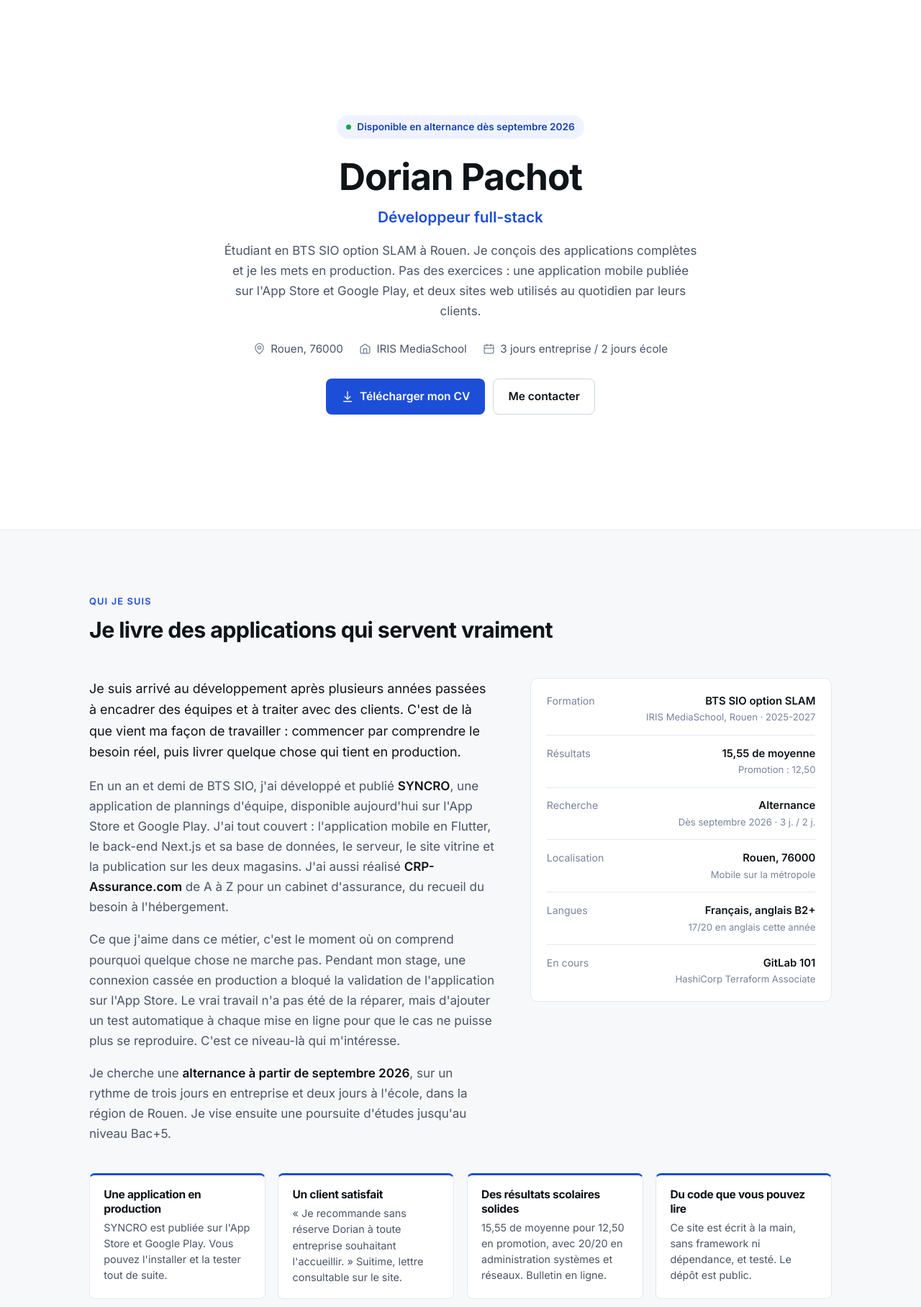
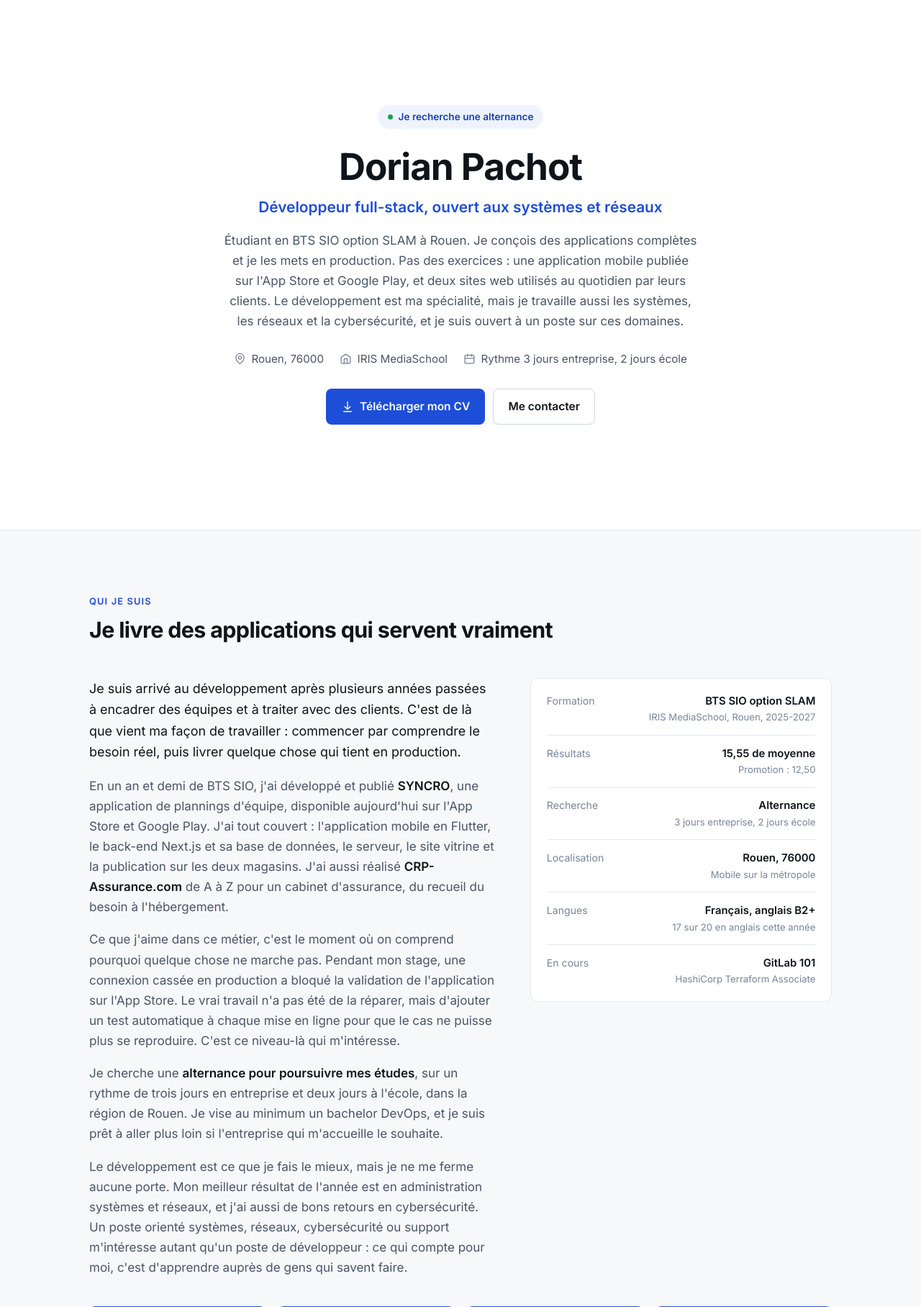
Before and after one commit to dorianpachot-create/portefollio, a PHP site: page / in a window 1280 px wide. Shown: the part 65-1881 px from the top of the page at 72% size. Run offline with PHP 8.4, Linux system fonts and the light colour scheme.

Commit message:
Ouvre le profil aux systemes et reseaux, retire la date, corrige l'e-mail
- Le site ne laisse plus croire que seul le developpement m'interesse :
  role, accroche, presentation, competences et cours le disent, en
  s'appuyant sur un fait verifiable (20 en administration systemes et
  reseaux, meilleure note de l'annee)
- "Septembre 2026" retire partout, y compris des metadonnees. La
  formulation devient "une alternance pour poursuivre mes etudes", avec
  l'objectif precise : bachelor DevOps au minimum, plus si l'entreprise
  le souhaite
- La preuve "Un client satisfait" devient "Une lettre de recommandation" :
  Valentin Javelaud est mon responsable de stage, pas un client
- La ligne e-mail sort de la grille .contact. Le grid-column: 1 / -1
  combine a repeat(auto-fit, ...) donnait un resultat imprevisible et
  l'adresse passait toujours a la ligne. C'est maintenant un bloc a part
  au-dessus de la grille, tout sur une ligne.

33 tests au vert, 0 lien casse, 0 classe orpheline.

```diff
--- a/index.html
+++ b/index.html
@@ -3,8 +3,8 @@
 <head>
   <meta charset="utf-8" />
   <meta name="viewport" content="width=device-width, initial-scale=1" />
-  <title>Dorian Pachot - Développeur full-stack, alternance septembre 2026</title>
-  <meta name="description" content="Dorian Pachot, étudiant en BTS SIO SLAM à Rouen. Développeur full-stack : SYNCRO publiée sur l'App Store et Google Play, CRP-Assurance.com en production. Recherche une alternance pour septembre 2026." />
+  <title>Dorian Pachot - Développeur full-stack, recherche une alternance</title>
+  <meta name="description" content="Dorian Pachot, étudiant en BTS SIO SLAM à Rouen. Développeur full-stack : SYNCRO publiée sur l'App Store et Google Play, CRP-Assurance.com en production. Recherche une alternance pour poursuivre ses études, ouvert au développement comme aux systèmes et réseaux." />
   <meta name="author" content="Dorian Pachot" />
   <link rel="canonical" href="https://dorianpachot-create.github.io/portefollio/" />
   <meta name="theme-color" content="#1d4ed8" />
@@ -32,7 +32,7 @@
   <meta property="og:type" content="profile" />
   <meta property="og:locale" content="fr_FR" />
   <meta property="og:title" content="Dorian Pachot - Développeur full-stack" />
-  <meta property="og:description" content="BTS SIO SLAM à Rouen. SYNCRO publiée sur l'App Store et Google Play, CRP-Assurance.com et appsyncro.fr en production. Alternance recherchée pour septembre 2026." />
+  <meta property="og:description" content="BTS SIO SLAM à Rouen. SYNCRO publiée sur l'App Store et Google Play, CRP-Assurance.com et appsyncro.fr en production. Recherche une alternance pour poursuivre ses études." />
   <meta property="og:url" content="https://dorianpachot-create.github.io/portefollio/" />
   <meta property="og:image" content="https://dorianpachot-create.github.io/portefollio/assets/meta/og-image.png" />
   <meta property="og:image:width" content="1200" />
@@ -62,7 +62,7 @@
     "alumniOf": { "@type": "EducationalOrganization", "name": "IRIS MediaSchool, campus de Rouen" },
     "knowsAbout": ["Flutter", "Dart", "Next.js", "TypeScript", "JavaScript", "PHP", "Python", "SQL", "API REST", "Nginx", "Linux"],
     "sameAs": ["https://www.linkedin.com/in/dorian-pachot-81299930a/"],
-    "seeks": { "@type": "Demand", "name": "Alternance en développement, septembre 2026" }
+    "seeks": { "@type": "Demand", "name": "Alternance en informatique : développement, systèmes, réseaux ou cybersécurité" }
   }
   </script>
 </head>
@@ -114,14 +114,16 @@
          ================================================================ -->
     <section class="hero hero--center" aria-labelledby="hero-title">
       <div class="hero__inner">
-        <span class="hero__eyebrow">Disponible en alternance dès septembre 2026</span>
+        <span class="hero__eyebrow">Je recherche une alternance</span>
         <h1 class="hero__title" id="hero-title">Dorian Pachot</h1>
-        <p class="hero__role">Développeur full-stack</p>
+        <p class="hero__role">Développeur full-stack, ouvert aux systèmes et réseaux</p>
         <p class="hero__subtitle">
           Étudiant en BTS SIO option SLAM à Rouen. Je conçois des applications complètes
           et je les mets en production. Pas des exercices : une application mobile
           publiée sur l'App Store et Google Play, et deux sites web utilisés au
-          quotidien par leurs clients.
+          quotidien par leurs clients. Le développement est ma spécialité, mais je
+          travaille aussi les systèmes, les réseaux et la cybersécurité, et je suis
+          ouvert à un poste sur ces domaines.
         </p>
 
         <ul class="hero__meta">
@@ -135,7 +137,7 @@
           </li>
           <li>
             <svg viewBox="0 0 24 24" fill="none" stroke="currentColor" stroke-width="1.8" stroke-linecap="round" stroke-linejoin="round" aria-hidden="true"><rect x="3" y="5" width="18" height="16" rx="2"/><path d="M8 3v4M16 3v4M3 11h18"/></svg>
-            3 jours entreprise / 2 jours école
+            Rythme 3 jours entreprise, 2 jours école
           </li>
         </ul>
 
@@ -188,16 +190,24 @@
               m'intéresse.
             </p>
             <p>
-              Je cherche une <strong>alternance à partir de septembre 2026</strong>, sur un
+              Je cherche une <strong>alternance pour poursuivre mes études</strong>, sur un
               rythme de trois jours en entreprise et deux jours à l'école, dans la région de
-              Rouen. Je vise ensuite une poursuite d'études jusqu'au niveau Bac+5.
+              Rouen. Je vise au minimum un bachelor DevOps, et je suis prêt à aller plus loin
+              si l'entreprise qui m'accueille le souhaite.
+            </p>
+            <p>
+              Le développement est ce que je fais le mieux, mais je ne me ferme aucune porte.
+              Mon meilleur résultat de l'année est en administration systèmes et réseaux, et
+              j'ai aussi de bons retours en cybersécurité. Un poste orienté systèmes, réseaux,
+              cybersécurité ou support m'intéresse autant qu'un poste de développeur : ce qui
+              compte pour moi, c'est d'apprendre auprès de gens qui savent faire.
             </p>
           </div>
 
           <dl class="facts">
             <div>
               <dt>Formation</dt>
-              <dd>BTS SIO option SLAM<small>IRIS MediaSchool, Rouen · 2025-2027</small></dd>
+              <dd>BTS SIO option SLAM<small>IRIS MediaSchool, Rouen, 2025-2027</small></dd>
             </div>
             <div>
               <dt>Résultats</dt>
@@ -205,7 +215,7 @@
             </div>
             <div>
               <dt>Recherche</dt>
-              <dd>Alternance<small>Dès septembre 2026 · 3 j. / 2 j.</small></dd>
+              <dd>Alternance<small>3 jours entreprise, 2 jours école</small></dd>
             </div>
             <div>
               <dt>Localisation</dt>
@@ -213,7 +223,7 @@
             </div>
             <div>
               <dt>Langues</dt>
-              <dd>Français, anglais B2+<small>17/20 en anglais cette année</small></dd>
+              <dd>Français, anglais B2+<small>17 sur 20 en anglais cette année</small></dd>
             </div>
             <div>
               <dt>En cours</dt>
@@ -228,12 +238,12 @@
             <p>SYNCRO est publiée sur l'App Store et Google Play. Vous pouvez l'installer et la tester tout de suite.</p>
           </li>
           <li>
-            <h3>Un client satisfait</h3>
-            <p>« Je recommande sans réserve Dorian à toute entreprise souhaitant l'accueillir. » Suitime, lettre consultable sur le site.</p>
+            <h3>Une lettre de recommandation</h3>
+            <p>« Je recommande sans réserve Dorian à toute entreprise souhaitant l'accueillir. » Écrite par mon responsable de stage chez Suitime, consultable sur le site.</p>
           </li>
           <li>
-            <h3>Des résultats scolaires solides</h3>
-            <p>15,55 de moyenne pour 12,50 en promotion, avec 20/20 en administration systèmes et réseaux. Bulletin en ligne.</p>
+            <h3>Des résultats solides, dev comme réseaux</h3>
+            <p>15,55 de moyenne pour 12,50 en promotion. Ma meilleure note est un 20 sur 20 en administration systèmes et réseaux. Bulletin en ligne.</p>
           </li>
           <li>
             <h3>Du code que vous pouvez lire</h3>
@@ -254,7 +264,8 @@
           <h2 class="section-head__title" id="competences-title">Mes outils de travail</h2>
           <p class="section-head__lead">
             Ce que j'utilise réellement, sur des projets qui tournent, et pas une liste de
-            technologies croisées une fois en cours.
+            technologies croisées une fois en cours. Le BTS SIO couvre le développement
+            comme les systèmes et les réseaux, et je travaille les deux.
           </p>
         </div>
 
@@ -557,8 +568,9 @@
           <span class="section-head__eyebrow">BTS SIO</span>
           <h2 class="section-head__title" id="cours-title">Les projets encadrés</h2>
           <p class="section-head__lead">
-            Les travaux pratiques réalisés en cours, classés par matière. Chaque fiche est
-            un compte rendu complet, téléchargeable en PDF.
+            Les travaux pratiques réalisés en cours, classés par matière. Développement,
+            mais aussi systèmes, réseaux et cybersécurité : c'est là qu'on voit que je ne
+            me limite pas au code. Chaque fiche est un compte rendu complet, en PDF.
           </p>
         </div>
 
@@ -821,27 +833,28 @@
           <span class="section-head__eyebrow">Contact</span>
           <h2 class="section-head__title" id="contact-title">Parlons-en</h2>
           <p class="section-head__lead">
-            Je cherche une alternance en développement pour septembre 2026, sur un rythme
-            de 3 jours en entreprise et 2 jours à l'école. Le plus simple est de m'écrire.
+            Je cherche une alternance pour poursuivre mes études, sur un rythme de trois
+            jours en entreprise et deux jours à l'école. Développement, systèmes, réseaux
+            ou cybersécurité : tout m'intéresse. Le plus simple est de m'écrire.
           </p>
         </div>
 
-        <div class="contact reveal">
-          <!-- L'e-mail prend toute la largeur : l'adresse est longue et le bouton
-               copier a besoin de place. Sur une tuile normale, tout se cassait
-               sur trois lignes. -->
-          <div class="contact__item contact__item--full">
+        <!-- L'e-mail est volontairement HORS de la grille .contact. Dans la
+             grille, un element en grid-column: 1 / -1 combine a un
+             repeat(auto-fit, ...) donne un resultat imprevisible selon la
+             largeur. En le sortant, il fait toute la largeur et l'adresse
+             tient sur une ligne, sans discussion. -->
+        <div class="mail-row reveal">
           <svg viewBox="0 0 24 24" fill="none" stroke="currentColor" stroke-width="1.7" stroke-linecap="round" stroke-linejoin="round" aria-hidden="true"><rect x="3" y="5" width="18" height="14" rx="2"/><path d="m3 7 9 6 9-6"/></svg>
-            <span>
-              <span class="contact__label">E-mail</span>
-              <a class="contact__value" href="mailto:dorianpachot@gmail.com">dorianpachot@gmail.com</a>
-            </span>
+          <span class="mail-row__label">E-mail</span>
+          <a class="mail-row__value" href="mailto:dorianpachot@gmail.com">dorianpachot@gmail.com</a>
           <button class="copy-btn" type="button" data-copy="dorianpachot@gmail.com">
             <svg viewBox="0 0 24 24" fill="none" stroke="currentColor" stroke-width="1.8" stroke-linecap="round" stroke-linejoin="round" aria-hidden="true"><rect x="9" y="9" width="12" height="12" rx="2"/><path d="M5 15V5a2 2 0 0 1 2-2h10"/></svg>
             <span data-copy-label>Copier</span>
           </button>
         </div>
 
+        <div class="contact reveal">
           <a class="contact__item" href="tel:+33771623228">
             <svg viewBox="0 0 24 24" fill="none" stroke="currentColor" stroke-width="1.7" stroke-linecap="round" stroke-linejoin="round" aria-hidden="true"><path d="M5 3h4l2 5-2.5 1.5a12 12 0 0 0 5 5L15 12l5 2v4a2 2 0 0 1-2.2 2A17 17 0 0 1 3 5.2 2 2 0 0 1 5 3Z"/></svg>
             <span>
--- a/pages/documents.html
+++ b/pages/documents.html
@@ -163,15 +163,14 @@
         <h2 class="cv-block__heading" id="lm-title">Lettre de motivation</h2>
 
         <p class="doc-intro">
-          Lettre type pour ma recherche d'alternance en septembre 2026, que j'adapte
-          à chaque entreprise.
+          Lettre type pour ma recherche d'alternance, que j'adapte à chaque entreprise.
         </p>
 
         <div class="cv-image">
           <img
             class="cv-image__img"
             src="../assets/lettre-motivation/lm.png"
-            alt="Lettre de motivation de Dorian Pachot, étudiant en BTS SIO SLAM à IRIS Mediaschool, pour une alternance en septembre 2026." />
+            alt="Lettre de motivation de Dorian Pachot, étudiant en BTS SIO SLAM à IRIS Mediaschool, pour sa recherche d'alternance." />
 
           <div class="cv-image__actions">
             <span>Lettre de motivation type, à adapter selon l'entreprise.</span>
```
Also changed, not shown: PROGRESS.md (+44 -0 lines), css/style.css (+29 -10 lines), pages/projets-cours.html (+4 -3 lines), tests/dom.test.js (+3 -0 lines), README.md. Lines whose indentation alone changed are shown as unchanged.
